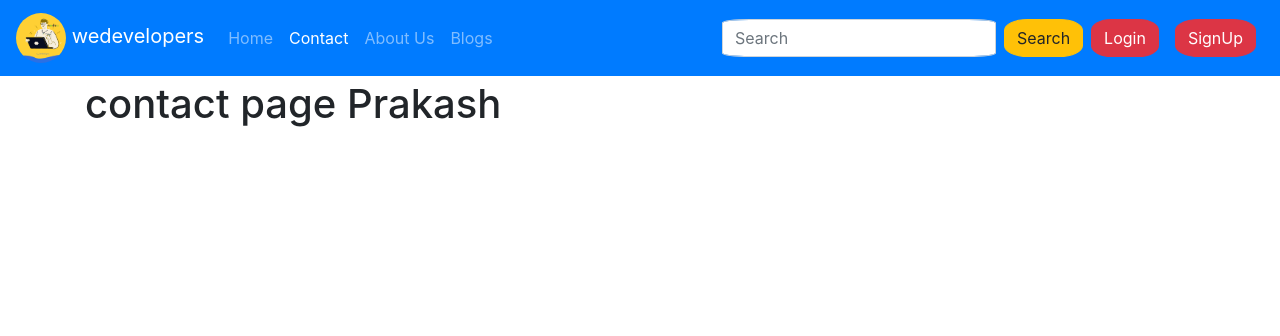
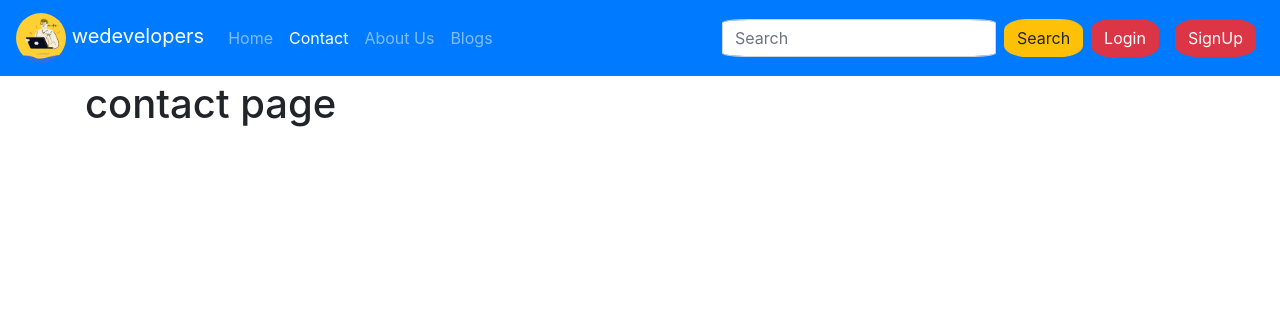
Before and after one commit to sawankhanchi/Blog-App, a Django app: page /contact/ in a window 1280 px wide. Shown: the top 336 px of the page. Run offline with Django 3.2, Linux system fonts and the light colour scheme; some libraries are stand-ins or nearby versions.

Commit message:
about.html restore file

```diff
--- a/templates/contact/contact.html
+++ b/templates/contact/contact.html
@@ -1,6 +1,6 @@
 {% extends 'base.html' %}
 {% block blog_home_block %}
   <div class="container">
-    <h1>contact page Prakash </h1>
+    <h1>contact page</h1>
 </div>
 {% endblock blog_home_block %}
```
